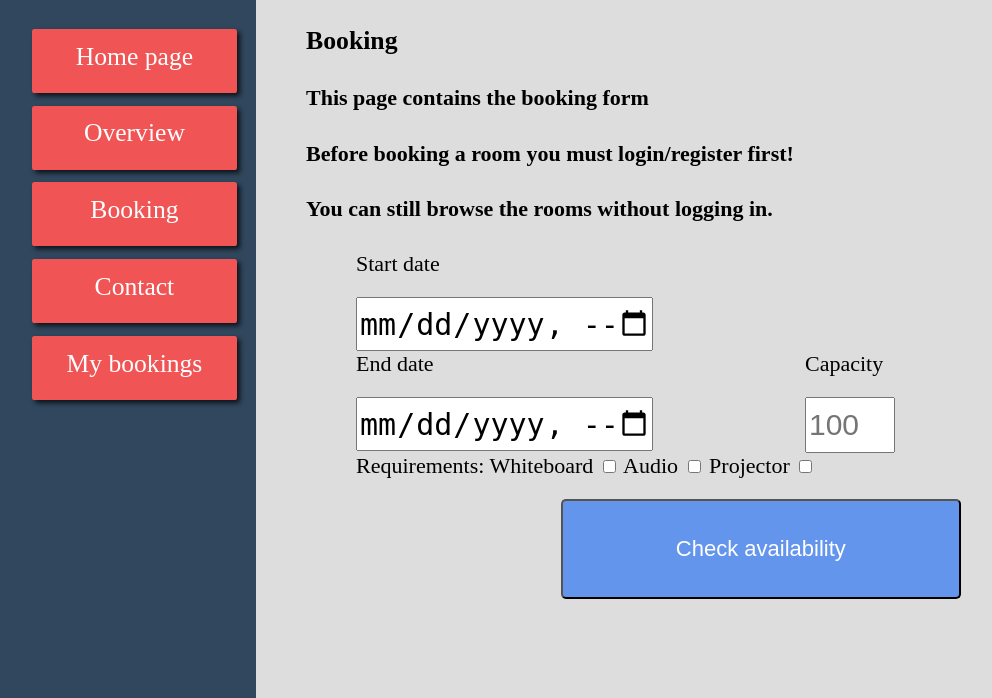
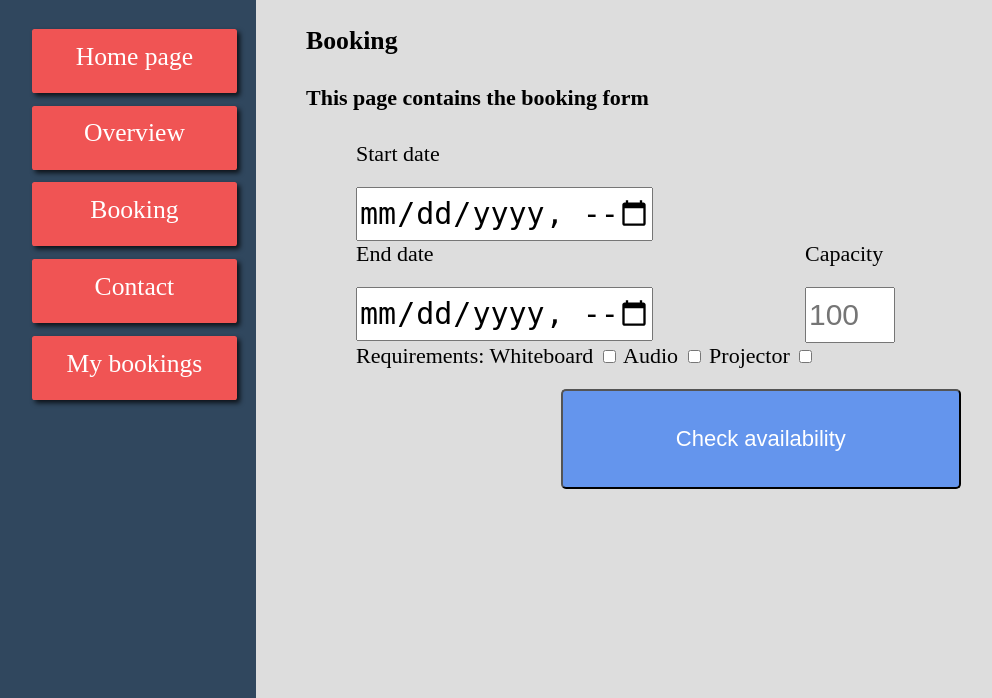
Before and after one commit to TslEdv/WebTechologies-Project, a PHP site: page /bookingform.php in a window 1280 px wide. Shown: the part 102-800 px from the top of the page, without its empty margins (0-992 px from the left). Run offline with PHP 8.4, Linux system fonts and the light colour scheme; the visitor is signed in with stand-in values (Sample User, id 1); some web fonts are replaced.

Commit message:
removed warning before booking if logged in

```diff
--- a/bookingform.php
+++ b/bookingform.php
@@ -1,5 +1,6 @@
 <!DOCTYPE html>
 <html lang="en">
+
 <head>
    <meta charset="utf-8">
    <title>Booking</title>
@@ -9,6 +10,7 @@
    <link href='https://fonts.googleapis.com/css?family=RocknRoll One' rel='stylesheet'>
    <script type="text/javascript" src="scripts/logout.js"></script>
 </head>
+
 <body>
    <header>
       <h1>Room booking</h1>
@@ -16,9 +18,9 @@
          <?php
          session_name("PP_Table");
          session_start();
-         if(isset($_SESSION['username'])){
+         if (isset($_SESSION['username'])) {
             echo "<li><a onclick='logout()'>Log out</a></li>";
-         } else{
+         } else {
             echo "<li><a href='login.html'>Login</a></li>";
             echo "<li><a href='register.html'>Register</a></li>";
          }
@@ -46,8 +48,12 @@
    <article>
       <h3>Booking</h3>
       <h4>This page contains the booking form</h4>
-         <h4>Before booking a room you must login/register first!</h4>
-         <h4>You can still browse the rooms without logging in.</h4>
+      <?php
+      if (!isset($_SESSION['username'])) {
+         echo "<h4>Before booking a room you must login/register first!</h4>
+            <h4>You can still browse the rooms without logging in.</h4>";
+      }
+      ?>
       <form action="checkavailabilty.php" method="GET" id="booking-form">
          <div class="start-date">
             <label for="start-date" id="start">Start date</label>
@@ -70,8 +76,9 @@
             <label for="projector" id="proj">Projector</label>
             <input type="checkbox" id="projector" name="projector" value="1">
          </div>
-               <input type="submit" name ="submit" value="Check availability">
+         <input type="submit" name="submit" value="Check availability">
       </form>
    </article>
 </body>
+
 </html>
```
Lines whose indentation alone changed are shown as unchanged.
